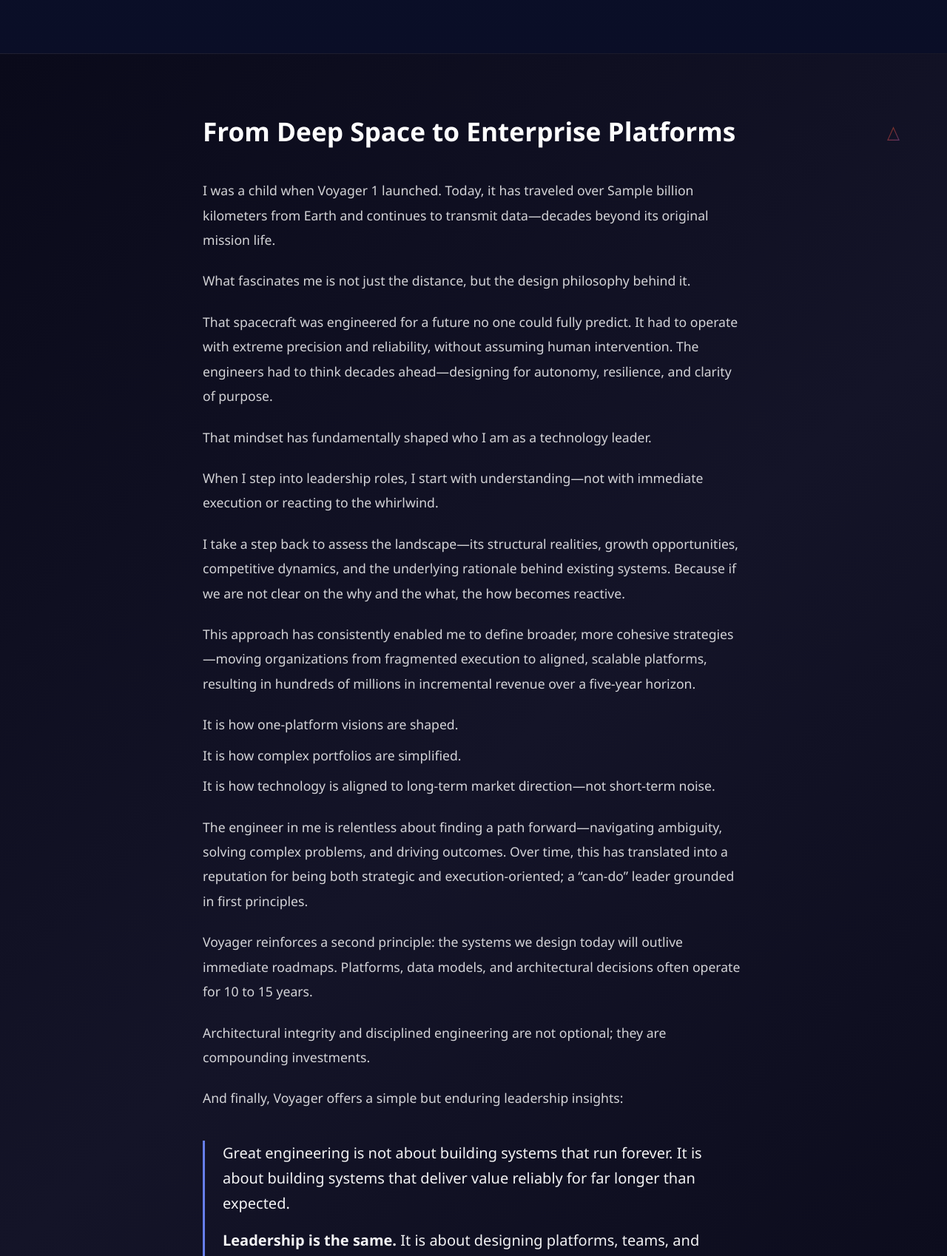
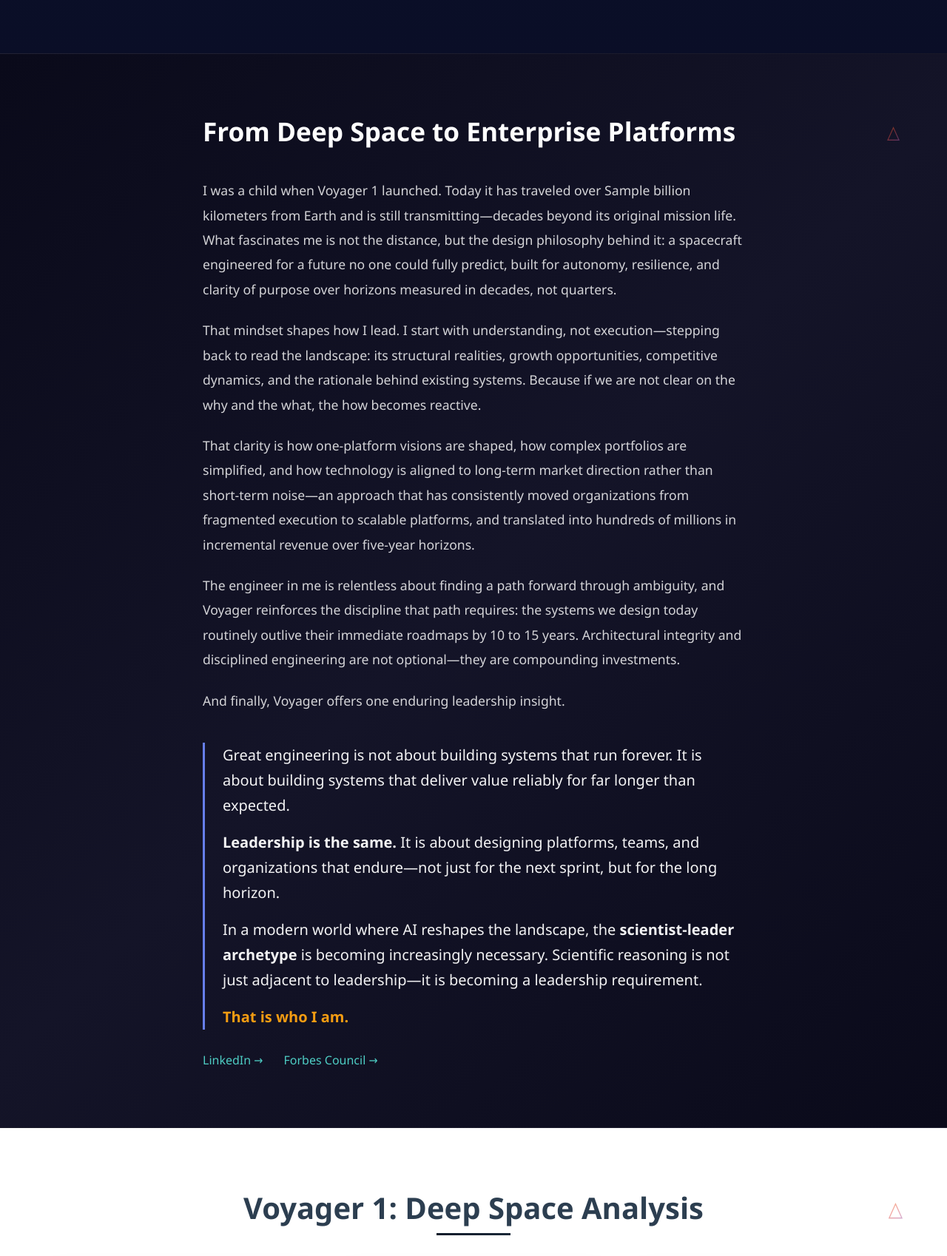
Before and after one commit to PSadasivam/deep-space-portal, a Flask app: template templates/home.html in a window 1280 px wide. Shown: the part 1978-3676 px from the top of the page at 74% size. Run offline with Flask 3, Linux system fonts and the light colour scheme; the template is opened without the code that fills it: most values are stand-ins (such as "Sample title", 1, 10 or a date in 2020).

Commit message:
refactor(home): tighten Leadership Philosophy section to 5 paragraphs (#15)
Applies Anthropic Claude's 'fewer, sharper' edit note to the 'From Deep Space to Enterprise Platforms' section. Reduces 13 sentence-paragraphs + a 3-item bullet list to 5 paragraphs of denser prose. Every signature phrase preserved verbatim: 'engineered for a future no one could fully predict', 'the how becomes reactive', 'compounding investments', plus the emphasis block ('scientist-leader', 'That is who I am').

Adds two voice-regression tests to tests/test_facts.py: test_home_preserves_signature_phrases (forward guard) and test_home_leadership_section_is_tightened (reverse guard against the old diluted phrasings drifting back in).

No CSS, JS, layout, or other section changes. Emphasis block kept exactly as-is. Closes PSadasivam/deep-space-portal#15.

```diff
--- a/templates/home.html
+++ b/templates/home.html
@@ -832,42 +832,19 @@
             <h2 class="leadership-title">From Deep Space to Enterprise Platforms <a href="#top" class="scroll-top-rocket" title="Back to top">&#x25B3;</a></h2>
             <div class="leadership-text">
                 <p>
-                    I was a child when Voyager&nbsp;1 launched. Today, it has traveled over {{ facts.distance_km_billions }}&nbsp;billion kilometers from Earth and continues to transmit data&mdash;decades beyond its original mission life.
+                    I was a child when Voyager&nbsp;1 launched. Today it has traveled over {{ facts.distance_km_billions }}&nbsp;billion kilometers from Earth and is still transmitting&mdash;decades beyond its original mission life. What fascinates me is not the distance, but the design philosophy behind it: a spacecraft engineered for a future no one could fully predict, built for autonomy, resilience, and clarity of purpose over horizons measured in decades, not quarters.
                 </p>
                 <p>
-                    What fascinates me is not just the distance, but the design philosophy behind it.
+                    That mindset shapes how I lead. I start with understanding, not execution&mdash;stepping back to read the landscape: its structural realities, growth opportunities, competitive dynamics, and the rationale behind existing systems. Because if we are not clear on the why and the what, the how becomes reactive.
                 </p>
                 <p>
-                    That spacecraft was engineered for a future no one could fully predict. It had to operate with extreme precision and reliability, without assuming human intervention. The engineers had to think decades ahead&mdash;designing for autonomy, resilience, and clarity of purpose.
+                    That clarity is how one-platform visions are shaped, how complex portfolios are simplified, and how technology is aligned to long-term market direction rather than short-term noise&mdash;an approach that has consistently moved organizations from fragmented execution to scalable platforms, and translated into hundreds of millions in incremental revenue over five-year horizons.
                 </p>
                 <p>
-                    That mindset has fundamentally shaped who I am as a technology leader.
+                    The engineer in me is relentless about finding a path forward through ambiguity, and Voyager reinforces the discipline that path requires: the systems we design today routinely outlive their immediate roadmaps by 10 to 15&nbsp;years. Architectural integrity and disciplined engineering are not optional&mdash;they are compounding investments.
                 </p>
                 <p>
-                    When I step into leadership roles, I start with understanding&mdash;not with immediate execution or reacting to the whirlwind.
-                </p>
-                <p>
-                    I take a step back to assess the landscape&mdash;its structural realities, growth opportunities, competitive dynamics, and the underlying rationale behind existing systems. Because if we are not clear on the why and the what, the how becomes reactive.
-                </p>
-                <p>
-                    This approach has consistently enabled me to define broader, more cohesive strategies&mdash;moving organizations from fragmented execution to aligned, scalable platforms, resulting in hundreds of millions in incremental revenue over a five-year horizon.
-                </p>
-                <ul style="list-style: none; padding: 0; margin: 0 0 22px 0;">
-                    <li style="margin-bottom: 8px;">It is how one-platform visions are shaped.</li>
-                    <li style="margin-bottom: 8px;">It is how complex portfolios are simplified.</li>
-                    <li style="margin-bottom: 8px;">It is how technology is aligned to long-term market direction&mdash;not short-term noise.</li>
-                </ul>
-                <p>
-                    The engineer in me is relentless about finding a path forward&mdash;navigating ambiguity, solving complex problems, and driving outcomes. Over time, this has translated into a reputation for being both strategic and execution-oriented; a &ldquo;can-do&rdquo; leader grounded in first principles.
-                </p>
-                <p>
-                    Voyager reinforces a second principle: the systems we design today will outlive immediate roadmaps. Platforms, data models, and architectural decisions often operate for 10 to 15&nbsp;years.
-                </p>
-                <p>
-                    Architectural integrity and disciplined engineering are not optional; they are compounding investments.
-                </p>
-                <p>
-                    And finally, Voyager offers a simple but enduring leadership insights:
+                    And finally, Voyager offers one enduring leadership insight.
                 </p>
             </div>
             <div class="leadership-emphasis">
```
Also changed, not shown: tests/test_facts.py (+42 -0 lines).
